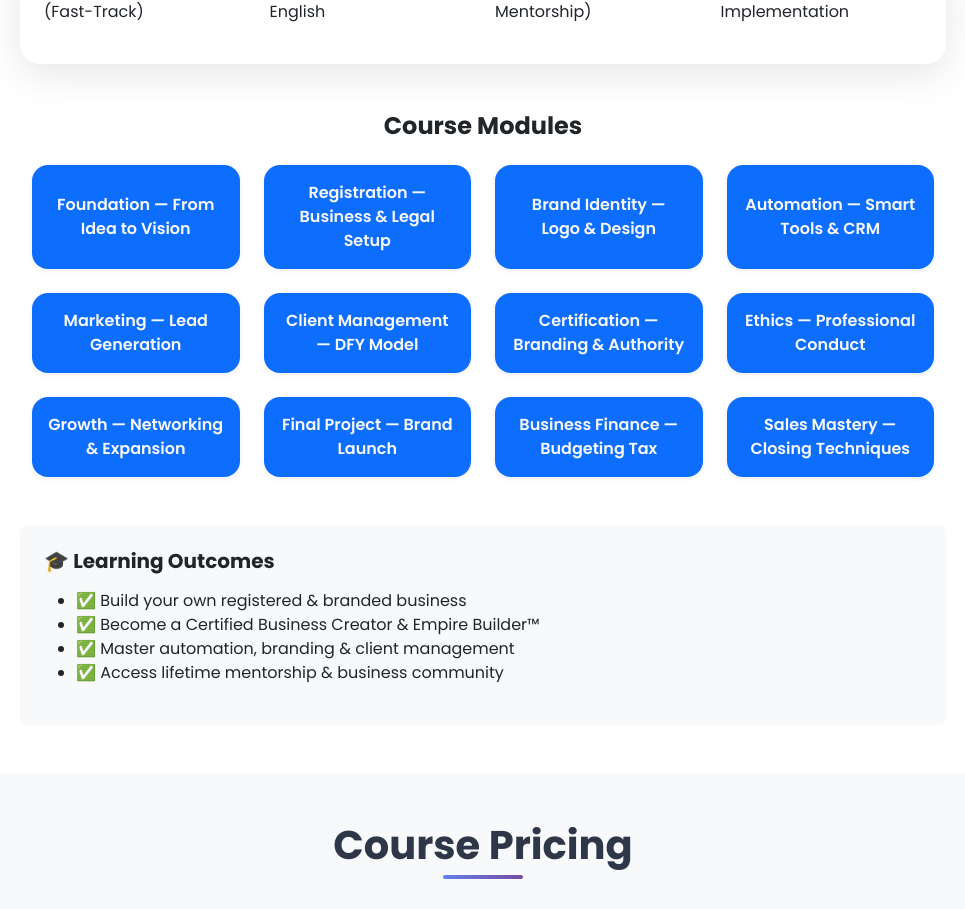
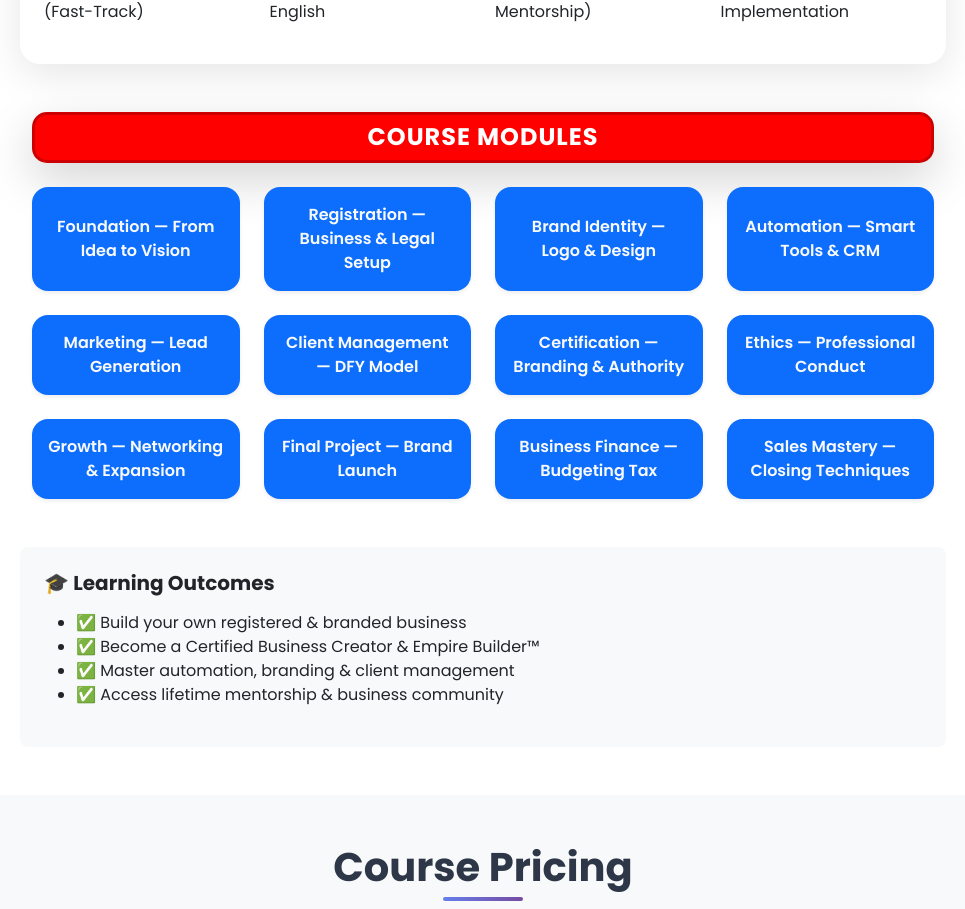
Before and after one commit to Tarunshakya1999/indokonafrontend, a React (Vite) app: page /acadmy in a window 1280 px wide. Shown: the part 3828-4737 px from the top of the page, without its empty margins (157-1122 px from the left). Built offline with nearby package versions, Linux system fonts and the light colour scheme.

Commit message:
The 7678rghrji

```diff
--- a/src/AcademyPage.jsx
+++ b/src/AcademyPage.jsx
@@ -405,6 +405,20 @@ export default function IndokonaAcademy() {
   }
 }
 
+h4:hover {
+  box-shadow: 0 0 20px rgba(0,255,100,0.6);
+  transform: scale(1.03);
+  transition: .3s;
+}
+
+
+#box:hover {
+
+  transform: scale(1.06);
+  transition: .3s;
+}
+
+
 
 
 `}</style>
@@ -736,7 +750,23 @@ export default function IndokonaAcademy() {
               </div>
 
               <div className="container my-5 text-center" data-animate="fade-up">
-  <h4 className="fw-bold mb-4">Course Modules</h4>
+              <h4
+  className="fw-bold mb-4 text-center py-2 px-4 shadow-lg"
+  style={{
+    background: "red",
+    color: "white",
+    borderRadius: "15px",
+    display: "flex",
+    border: "3px solid rgba(0,0,0,0.2)",
+    letterSpacing: "1px",
+    textTransform: "uppercase",
+    justifyContent:"center",
+    alignItems:"center"
+  }}
+>
+   Course Modules
+</h4>
+
 
   <div className="row g-4 justify-content-center">
     {[
@@ -754,7 +784,7 @@ export default function IndokonaAcademy() {
       "Sales Mastery — Closing Techniques",
     ].map((module, idx) => (
       <div key={idx} className="col-12 col-sm-6 col-md-4 col-lg-3">
-        <div className="card h-100 shadow-sm rounded-4 border-0  bg-primary text-light">
+        <div className="card h-100 shadow-sm rounded-4 border-0  bg-primary text-light"id="box">
           <div className="card-body d-flex align-items-center justify-content-center">
             <p className="mb-0 fw-semibold">{module}</p>
           </div>
```
